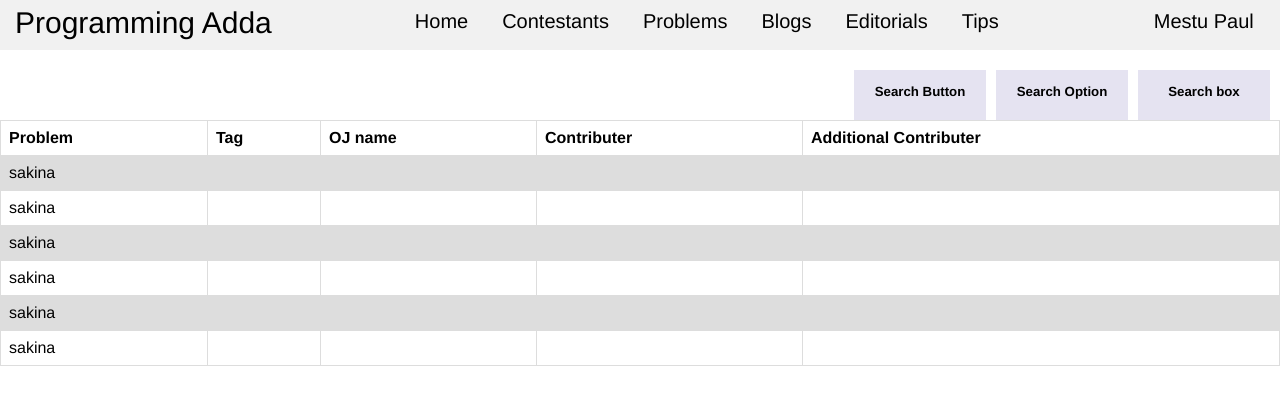
After one commit to Bonusree/programming_adda, a Django app: page /problems/ in a window 1280 px wide. The commit adds this page. Shown: the top 405 px of the page. Run offline with Django 4.2, Linux system fonts and the light colour scheme.

Commit message:
problems.html

```diff
--- a/account/urls.py
+++ b/account/urls.py
@@ -5,5 +5,5 @@ from account import views
 urlpatterns = [
     path('register/',views.register),
     path('login/', views.login, name='login'),
-    path('home/', views.home, name="home")
+    #path('home/', views.home, name="home")
 ]
--- a/programming_adda/urls.py
+++ b/programming_adda/urls.py
@@ -20,10 +20,12 @@ from django.urls import include,path
 from django.conf import settings
 from django.conf.urls.static import static
 urlpatterns = [
-    path('account/', include('account.urls')),
+    path('',pa_views.home, name='home'),
+    path('', include('account.urls')),
     path('admin/', admin.site.urls),
     # path('',pa_views.home_view),
     # path('login/',pa_views.login),
     # path('register/',pa_views.register),
-    # path('addproblem/',pa_views.addproblem),
+    path('addproblem/',pa_views.addproblem),
+    path('problems/',pa_views.problems),
 ]  + static(settings.STATIC_URL, document_root=settings.STATIC_ROOT)
--- a/programming_adda/views.py
+++ b/programming_adda/views.py
@@ -1,15 +1,29 @@
 from django.shortcuts import render
-
+from django.contrib.auth import authenticate,login,logout
+from django.contrib.auth.decorators import login_required
+from django.shortcuts import render,HttpResponse,redirect
 def login(request):
     return render(request,'login.html')
 
-def home_view(request):
-    print('hello my view')
-    return render(request,'home.html')
+def home(request):
+    if request.method=="POST":
+        email=request.POST.get("email")
+        password=request.POST.get("password")
+        user=authenticate(request,emailaddress=email,password=password)
+        print(user)
+        if user is not None:
+            return render(request, 'home.html')
 
+        else:
+            return HttpResponse("you are not registered")
+    else:
+        return render(request, 'home.html')
 
 def register(request):
     return render(request,'register.html')
 
 def addproblem(request):
     return render(request,'addproblem.html')
+
+def problems(request):
+    return render(request,'problems.html')
--- a/templates/login.html
+++ b/templates/login.html
@@ -33,7 +33,7 @@
                 </table>
             </form>
             <div class="card-footer card-header">
-                <a href="/account/register">Register</a>
+                <a href="/register">Register</a>
             </div>
 
         </div>
--- /dev/null
+++ b/templates/problems.html
@@ -0,0 +1,120 @@
+<!DOCTYPE html>
+{% load static %}
+<html lang="en">
+<head>
+    <meta charset="UTF-8">
+    <meta http-equiv="X-UA-Compatible" content="IE=edge">
+    <meta name="viewport" content="width=device-width, initial-scale=1.0">
+    <title>Add Problem</title>
+    <link rel="stylesheet" href="{% static 'style.css' %}" />
+    <link rel="stylesheet" href="{% static 'addproblem.css' %}" />
+    <style>
+        .nav2
+        {
+            width: 100%;
+            height: 50px;
+
+            overflow: hidden;
+            margin-top: 20px;
+            justify-content: space-between;
+
+        }
+        .nav2 .content{
+            margin-right: 10px;
+            padding: 14px 16px;
+            float: right;
+            height: 100%;
+            width: 100px;
+            background-color: rgb(229, 227, 241);
+            text-align: center;
+
+        }
+        table {
+            font-family: arial, sans-serif;
+            border-collapse: collapse;
+            width: 100%;
+          }
+
+          td, th {
+            border: 1px solid #dddddd;
+            text-align: left;
+            padding: 8px;
+          }
+
+          tr:nth-child(even) {
+            background-color: #dddddd;
+          }
+    </style>
+</head>
+<body>
+
+    <div class="container">
+        {% include 'navbar.html' %}
+
+    </div>
+    <div class="nav2">
+        <div class="content">
+            <h5>Search  box</h5>
+        </div>
+        <div class="content">
+            <h5>Search Option</h5>
+        </div>
+        <div class="content">
+            <h5>Search Button</h5>
+        </div>
+    </div>
+    <table>
+        <tr>
+          <th>Problem</th>
+          <th>Tag</th>
+          <th>OJ name</th>
+          <th>Contributer</th>
+          <th>Additional Contributer</th>
+        </tr>
+        <tr>
+            <td>sakina</td>
+            <td></td>
+            <td></td>
+            <td></td>
+            <td></td>
+
+        </tr>
+        <tr>
+            <td>sakina</td>
+            <td></td>
+            <td></td>
+            <td></td>
+            <td></td>
+        </tr>
+        <tr>
+            <td>sakina</td>
+            <td></td>
+            <td></td>
+            <td></td>
+            <td></td>
+        </tr>
+        <tr>
+            <td>sakina</td>
+            <td></td>
+            <td></td>
+            <td></td>
+            <td></td>
+        </tr>
+        <tr>
+            <td>sakina</td>
+            <td></td>
+            <td></td>
+            <td></td>
+            <td></td>
+        </tr>
+        <tr>
+            <td>sakina</td>
+            <td></td>
+            <td></td>
+            <td></td>
+            <td></td>
+        </tr>
+      </table>
+
+</body>
+</html>
--- a/templates/register.html
+++ b/templates/register.html
@@ -41,7 +41,7 @@
                 </table>
             </form>
             <div class="card-footer card-header">
-                <a href="/account/login">Login</a>
+                <a href="/login">Login</a>
             </div>
 
         </div>
```
Also changed, not shown: account/views.py (+14 -13 lines), db.sqlite3.
